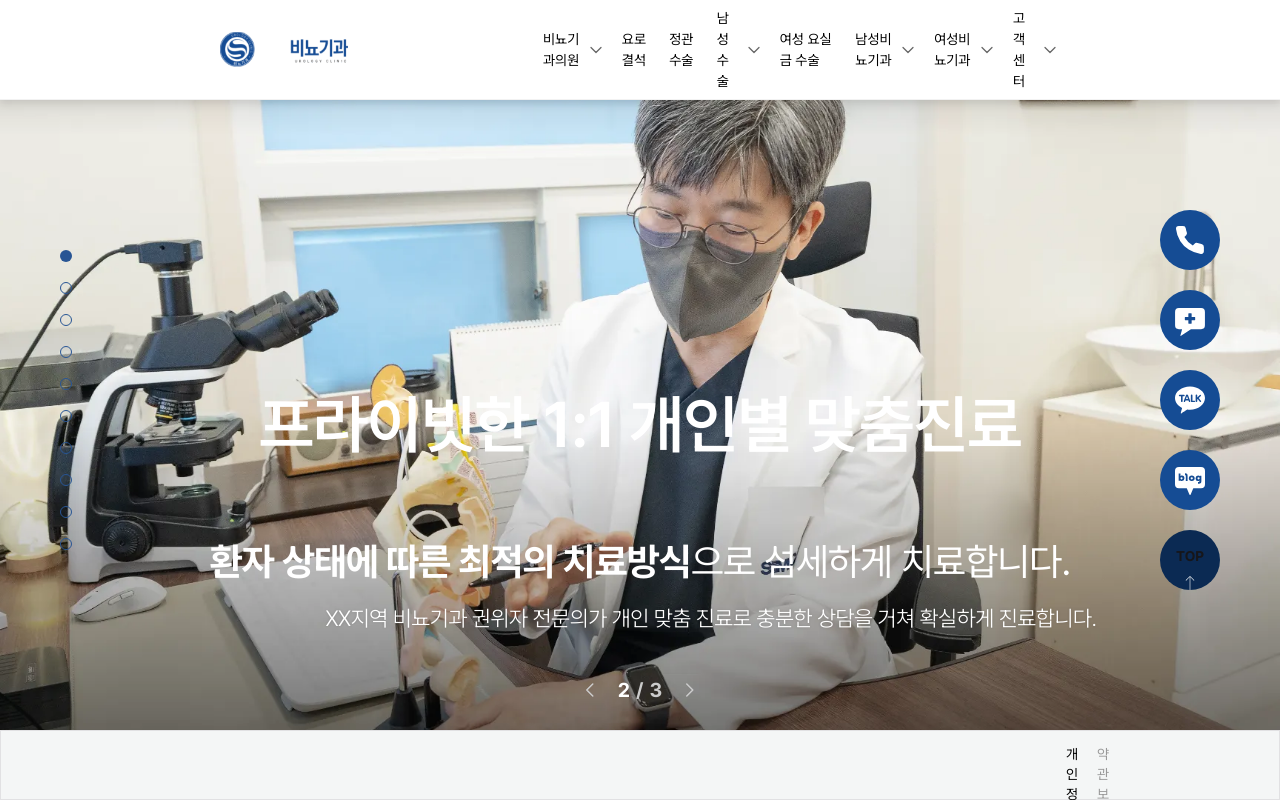
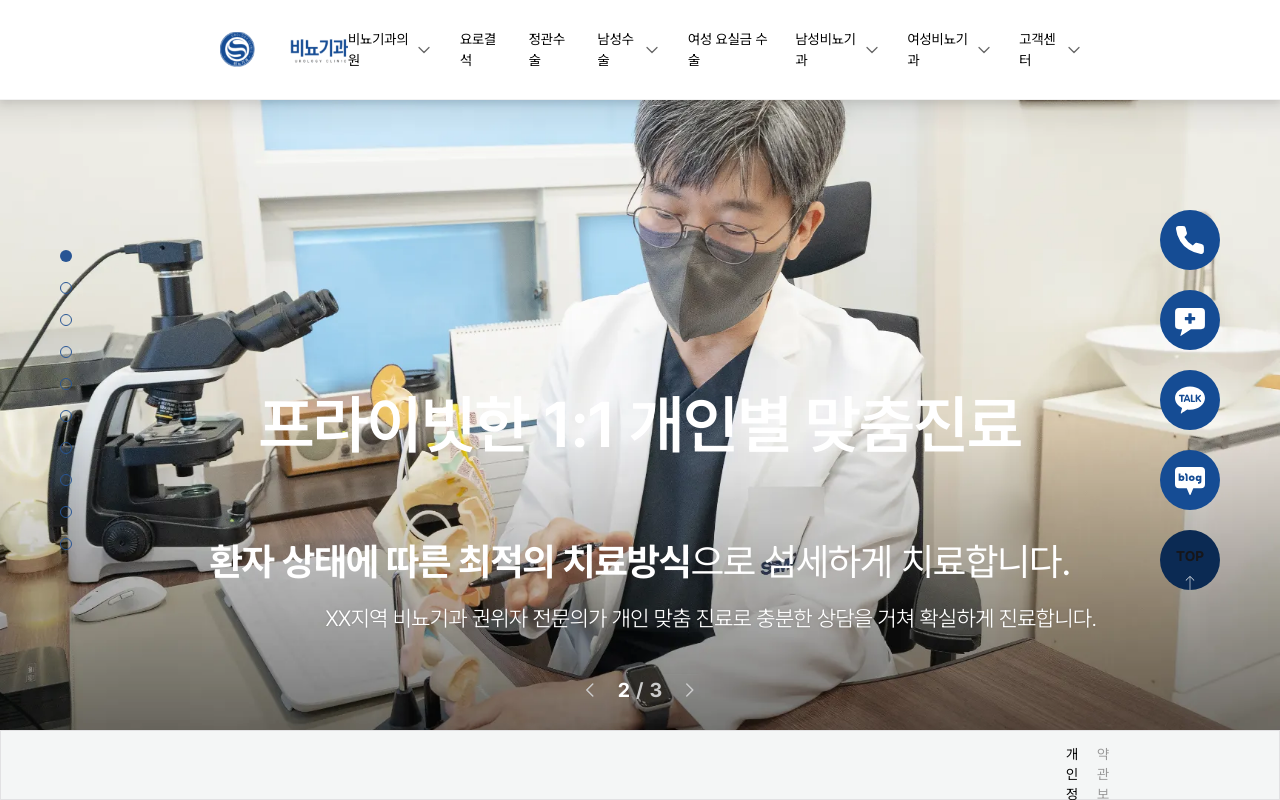
Before and after one commit to joelchoi85/assignment-urology, a Next.js app: page / in a window 1280 px wide. Shown: the top 800 px of the page. Built offline with nearby package versions, Linux system fonts and the light colour scheme.

Commit message:
데스크톱 헤더 > 메뉴 아이템 간격 수정

```diff
--- a/components/layout/header.tsx
+++ b/components/layout/header.tsx
@@ -215,10 +215,8 @@ export default function Header() {
     <>
       <header
         className={cn(
-          "fixed z-50",
-          "mx-auto w-full h-12 md:h-25 flex justify-between items-center",
-          "px-[clamp(180px,30vw,220px)] md:gap-[clamp(50px,20vw,195px)]",
-          "max-md:px-6",
+          "fixed z-50 w-full",
+          "h-12 md:h-25",
           "border-b",
           "backdrop-blur-md",
           "transition-all duration-300",
@@ -226,19 +224,30 @@ export default function Header() {
           shouldUseColorTheme || isMobileMenuOpen
             ? "bg-white border-black/5 text-black"
             : "border-white",
-          // Hide header on mobile scroll down
-          !isHeaderVisible && !isMobileMenuOpen && "md:translate-y-0 -translate-y-full"
+          // 모바일에서 아래로 스와이프시 메뉴바 숨김
+          !isHeaderVisible &&
+            !isMobileMenuOpen &&
+            "md:translate-y-0 -translate-y-full"
         )}
         onMouseEnter={() => setIsHovered(true)}
         onMouseLeave={() => setIsHovered(false)}
       >
+        <div
+          className={cn(
+            "mx-auto max-w-[1920px] h-full",
+            "flex justify-between items-center",
+            "px-6 md:px-[220px_196px]"
+          )}
+        >
           <Logo
             alt="비뇨기과"
-          variant={shouldUseColorTheme || isMobileMenuOpen ? "color" : "white"}
+            variant={
+              shouldUseColorTheme || isMobileMenuOpen ? "color" : "white"
+            }
           />
 
           {/* Desktop Navigation */}
-        <nav className="hidden md:flex group grow gap-4 justify-between items-center">
+          <nav className="hidden md:flex group gap-[clamp(12px,2vw,36px)] justify-between items-center">
             {menu.map((menuItem, index) => (
               <MenuButton
                 key={`menu${index}`}
@@ -269,6 +278,7 @@ export default function Header() {
               />
             )}
           </button>
+        </div>
       </header>
 
       {/* Mobile Drawer Menu */}
```
Lines whose indentation alone changed are shown as unchanged.
